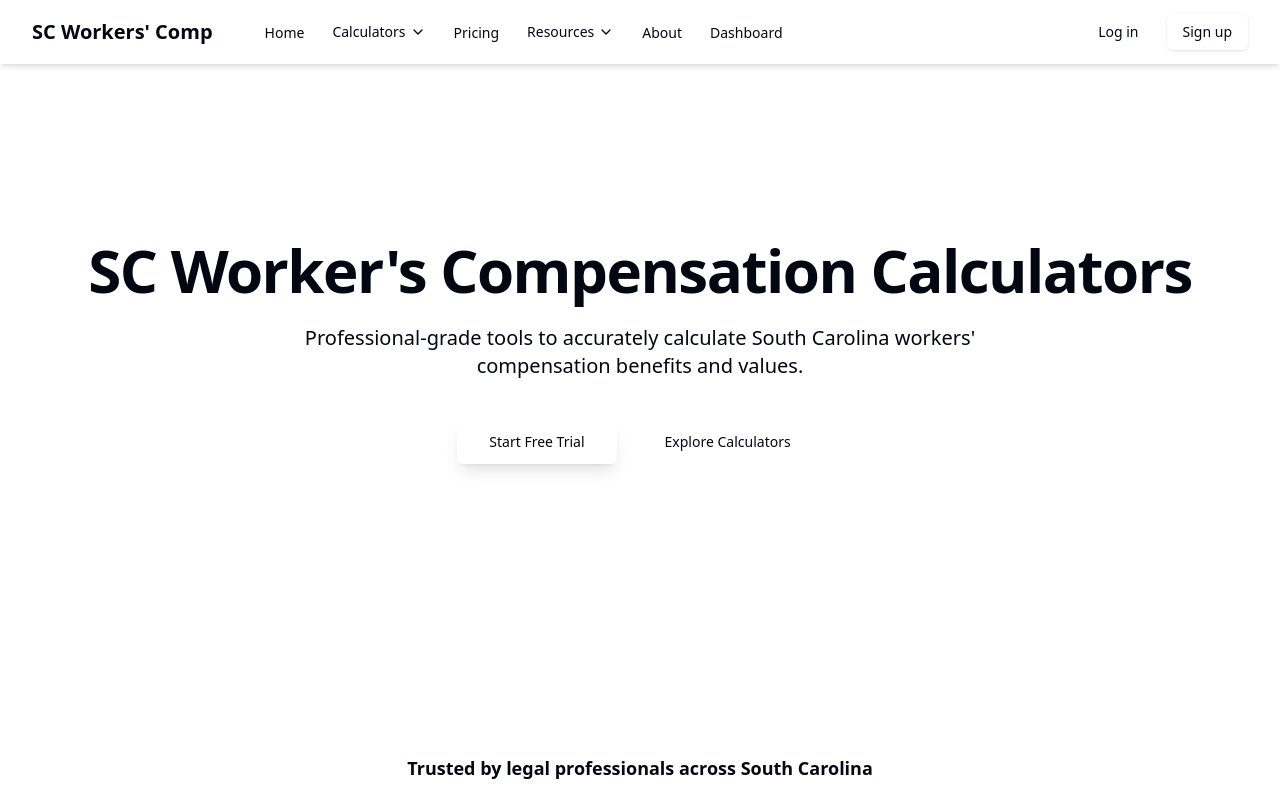
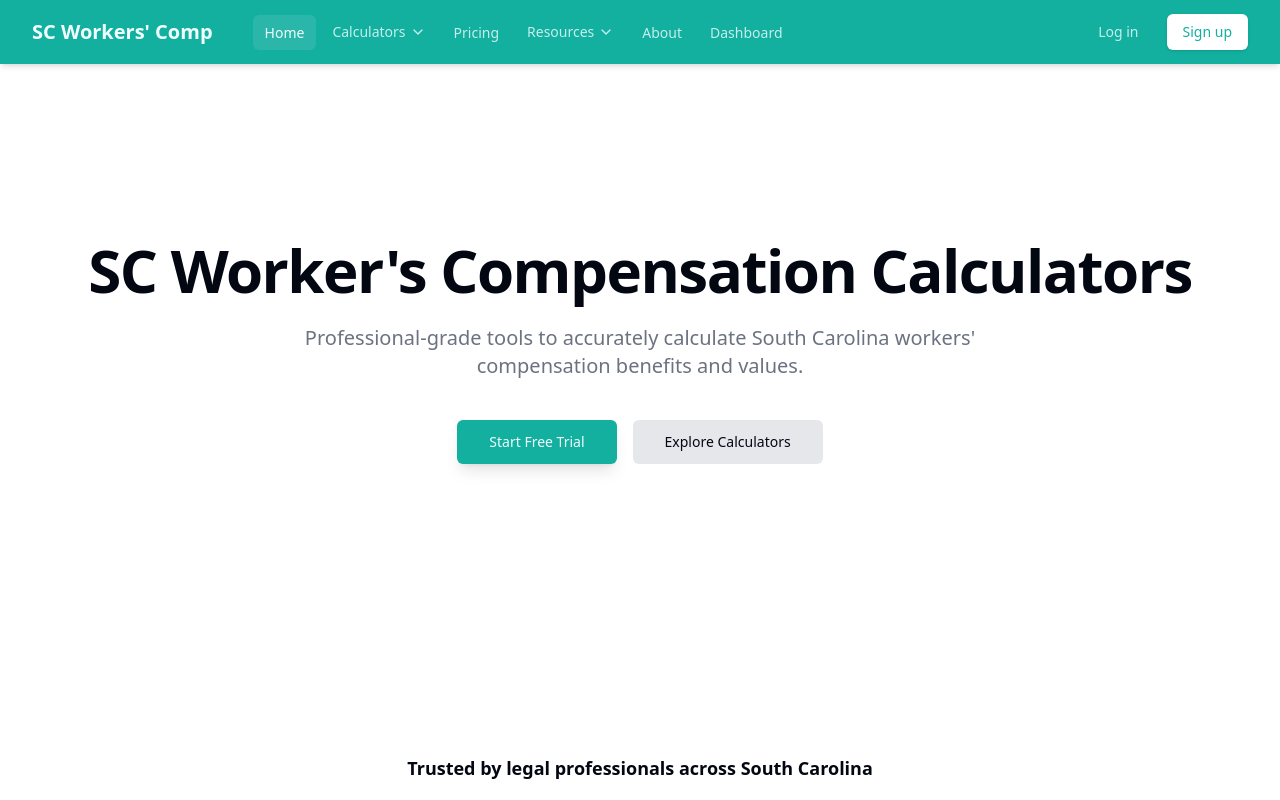
Before and after one commit to scottspivey/nextCompApp, a Next.js app in the folder next-comp-app/: page / in a window 1280 px wide. Shown: the top 800 px of the page. Built offline with nearby package versions, Linux system fonts and the light colour scheme.

Commit message:
Changes to be committed: 	modified:   next-comp-app/app/Components/Footer.tsx 	modified:   next-comp-app/app/layout.tsx 	modified:   next-comp-app/app/styles/globals.css 	modified:   next-comp-app/tailwind.config.ts

```diff
--- a/next-comp-app/app/Components/Footer.tsx
+++ b/next-comp-app/app/Components/Footer.tsx
@@ -176,7 +176,7 @@ export default function Footer() {
                     <FormControl>
                       <Input
                         type="email"
-                        placeholder="Your email address"
+                        placeholder="youraddress@email.com"
                         className="bg-background/5 border-border text-background placeholder:text-muted" // Input styling for dark bg
                         disabled={isSubmitting}
                         aria-label="Email address for newsletter"
--- a/next-comp-app/app/layout.tsx
+++ b/next-comp-app/app/layout.tsx
@@ -1,9 +1,10 @@
 // app/layout.tsx
+import "@/app/styles/globals.css";
 import { Metadata } from "next";
 import Navbar from "@/app/Components/Navbar";
 import Footer from "@/app/Components/Footer";
 import { Toaster } from "@/app/Components/ui/toaster";
-import "@/app/styles/globals.css"; // Keep this import
+
 import { ThemeProvider } from "@/app/Components/providers/theme-provider"; // Import the ThemeProvider
 // Import your font if needed
 // import { Inter } from "next/font/google";
--- a/next-comp-app/app/styles/globals.css
+++ b/next-comp-app/app/styles/globals.css
@@ -1,99 +1,96 @@
 /* app/styles/globals.css */
 
-/* Import Tailwind v4 styles - MUST be at the top */
 @import "tailwindcss";
 
-/* Define CSS Variables for Theming */
 @layer base {
-  /* Light Mode - Teal & Gray - REPLACE WITH YOUR VALUES */
-  :root {
-    --background: 0 0% 100%; /* White */
-    --foreground: 224 71.4% 4.1%; /* Dark Slate Gray */
-    --card: 0 0% 100%;
-    --card-foreground: 224 71.4% 4.1%;
-    --popover: 0 0% 100%;
-    --popover-foreground: 224 71.4% 4.1%;
-    /* --- Replace these with your actual theme colors --- */
-    --primary: 173.5 80.1% 38.2%; /* EXAMPLE: Your Teal */
-    --primary-foreground: 180 100% 97%; /* EXAMPLE: Your Light Cyan/White */
-    --secondary: 220 13% 91%; /* EXAMPLE: Your Light Gray */
-    --secondary-foreground: 224 71.4% 4.1%; /* EXAMPLE */
-    --muted: 220 13% 91%; /* EXAMPLE */
-    --muted-foreground: 220 8.9% 46.1%; /* EXAMPLE: Medium Gray */
-    --accent: 220 13% 91%; /* EXAMPLE */
-    --accent-foreground: 224 71.4% 4.1%; /* EXAMPLE */
-    --destructive: 0 84.2% 60.2%; /* EXAMPLE: Red */
-    --destructive-foreground: 210 20% 98%; /* EXAMPLE */
-    --border: 220 13% 91%; /* EXAMPLE */
-    --input: 220 13% 91%; /* EXAMPLE */
-    --ring: 173.5 80.1% 38.2%; /* EXAMPLE: Your Teal Focus Ring */
-    /* --- End Replace --- */
-    --radius: 0.5rem; /* Keep your radius */
-    /* Chart colors - check if these are correct */
-    --chart-1: 12 76% 61%;
-    --chart-2: 173 58% 39%;
-    --chart-3: 197 37% 24%;
-    --chart-4: 43 74% 66%;
-    --chart-5: 27 87% 67%;
+  @theme {
+    --color-background: hsl(0,0%,100%);
+    --color-foreground: hsl(224,71.4%,4.1%);
+    --color-card: hsl(0,0%,100%);
+    --color-card-foreground: hsl(224,71.4%,4.1%);
+    --color-popover: hsl(0,0%,100%);
+    --color-popover-foreground: 224 71.4% 4.1%;
+    --color-primary: hsl(173.5,80.1%,38.2%);
+    --color-primary-foreground: hsl(180,100%,97%);
+    --color-secondary: hsl(220,13%,91%);
+    --color-secondary-foreground: hsl(224,71.4%,4.1%);
+    --color-muted: hsl(220,13%,91%);
+    --color-muted-foreground: hsl(220,8.9%,46.1%);
+    --color-accent: hsl(220,13%,91%);
+    --color-accent-foreground: hsl(224,71.4%,4.1%);
+    --color-destructive: hsl(0,84.2%,60.2%);
+    --color-destructive-foreground: hsl(210,20%,98%);
+    --color-border: hsl(220,13%,91%);
+    --color-input: hsl(220,13%,91%);
+    --color-ring: hsl(173.5,80.1%,38.2%);
+    --color-chart-1: hsl(12,76%,61%);
+    --color-chart-2: hsl(173,58%,39%);
+    --color-chart-3: hsl(197,37%,24%);
+    --color-chart-4: hsl(43,74%,66%);
+    --color-chart-5: hsl(27,87%,67%);
+    --radius: 0.5rem;
+
   }
 
-  /* Dark Mode - Teal & Gray - REPLACE WITH YOUR VALUES */
+  /* Dark Mode - Teal & Gray */
   .dark {
-    --background: 224 71.4% 4.1%; /* EXAMPLE: Dark Slate Gray */
-    --foreground: 210 20% 98%; /* EXAMPLE: Almost White */
+    --background: 224 71.4% 4.1%; /* Dark Slate Gray */
+    --foreground: 210 20% 98%; /* Almost White */
     --card: 224 71.4% 4.1%;
     --card-foreground: 210 20% 98%;
     --popover: 224 71.4% 4.1%;
     --popover-foreground: 210 20% 98%;
-     /* --- Replace these with your actual theme colors --- */
-    --primary: 174.6 73.3% 46.5%; /* EXAMPLE: Your Brighter Teal */
-    --primary-foreground: 224 71.4% 4.1%; /* EXAMPLE: Dark Slate for contrast */
-    --secondary: 215 27.9% 16.9%; /* EXAMPLE: Darker Gray */
-    --secondary-foreground: 210 20% 98%; /* EXAMPLE */
-    --muted: 215 27.9% 16.9%; /* EXAMPLE */
-    --muted-foreground: 217.9 10.6% 64.9%; /* EXAMPLE: Lighter Gray */
-    --accent: 215 27.9% 16.9%; /* EXAMPLE */
-    --accent-foreground: 210 20% 98%; /* EXAMPLE */
-    --destructive: 0 62.8% 30.6%; /* EXAMPLE: Darker Red */
-    --destructive-foreground: 210 20% 98%; /* EXAMPLE */
-    --border: 215 27.9% 16.9%; /* EXAMPLE */
-    --input: 215 27.9% 16.9%; /* EXAMPLE */
-    --ring: 174.6 73.3% 46.5%; /* EXAMPLE: Your Brighter Teal Focus Ring */
-    /* --- End Replace --- */
-    /* Chart colors - check if these are correct for dark mode */
-    --chart-1: 220 70% 50%;
-    --chart-2: 160 60% 45%;
-    --chart-3: 30 80% 55%;
-    --chart-4: 280 65% 60%;
-    --chart-5: 340 75% 55%;
+    --primary: 174.6 73.3% 46.5%; /* Brighter Teal */
+    --primary-foreground: 180 100% 97%;
+    --secondary: 215 27.9% 16.9%; /* Darker Gray */
+    --secondary-foreground: 210 20% 98%;
+    --muted: 215 27.9% 16.9%;
+    --muted-foreground: 217.5 16.7% 61%; /* Lighter Gray */
+    --accent: 215 27.9% 16.9%;
+    --accent-foreground: 210 20% 98%;
+    --destructive: 0 62.8% 30.6%; /* Darker Red */
+    --destructive-foreground: 210 20% 98%;
+    --border: 215 27.9% 16.9%;
+    --input: 215 27.9% 16.9%;
+    --ring: 174.6 73.3% 46.5%; /* Brighter Teal Focus Ring */
   }
 
-  /* Apply base body styles using direct CSS variables */
+  /* --- NEW: Apply caret color --- */
+  input,
+  textarea {
+    @apply caret-primary; /* Sets caret color to --primary */
+  }
+  /* Ensure caret color applies in dark mode too if needed */
+  .dark input,
+  .dark textarea {
+     @apply caret-primary;
+  }
+}
+
+/* Apply base body styles */
+@layer base {
+  * {
+    @apply border-border;
+  }
   body {
-    background-color: hsl(var(--background));
-    color: hsl(var(--foreground));
+    @apply bg-background text-foreground;
     -webkit-font-smoothing: antialiased;
     -moz-osx-font-smoothing: grayscale;
   }
+}
 
-} /* End of @layer base */
-
-
-/* --- Custom Selection Styles --- */
-/* Apply outside @layer base */
+/* --- NEW: Custom Selection Styles --- */
 ::selection {
-  background-color: hsl(var(--primary));
-  color: hsl(var(--primary-foreground));
+  @apply bg-primary text-primary-foreground;
 }
 ::-moz-selection { /* Firefox prefix */
-  background-color: hsl(var(--primary));
-  color: hsl(var(--primary-foreground));
+  @apply bg-primary text-primary-foreground;
 }
 /* --- End Custom Selection Styles --- */
 
-
 /* Custom overrides for react-day-picker (Calendar) */
-/* Apply outside of @layer base */
+/* Apply outside of @layer base to ensure higher specificity */
+/* Make sure these rules are near the END of your globals.css */
 
 /* Selected day(s) background and text */
 .rdp-day_selected,
@@ -105,16 +102,18 @@
 
 /* Style for "today" */
 .rdp-day_today:not(.rdp-day_outside) {
-    font-weight: bold;
-    background-color: transparent !important;
-    color: hsl(var(--primary)) !important;
-    border: 1px solid hsl(var(--primary)) !important;
+   font-weight: bold;
+   background-color: transparent !important; /* Ensure no background */
+   color: hsl(var(--primary)) !important; /* Use primary color for text */
+   border: 1px solid hsl(var(--primary)) !important; /* Use primary color for border */
 }
+/* Ensure 'today' text color is correct in dark mode (already handled by variable, but keep border override) */
 .dark .rdp-day_today:not(.rdp-day_outside) {
+    /* color: hsl(var(--primary)) !important; */ /* Color should inherit from variable */
     border-color: hsl(var(--primary)) !important;
 }
 
-/* Style range selection */
+/* Optional: Style range selection */
 .rdp-day_range_middle {
     background-color: hsl(var(--accent)) !important;
     color: hsl(var(--accent-foreground)) !important;
--- a/next-comp-app/tailwind.config.ts
+++ b/next-comp-app/tailwind.config.ts
@@ -1,16 +1,13 @@
 // tailwind.config.ts
 import type { Config } from "tailwindcss"
-// Remove v3 plugin imports if they were here
-// import tailwindcssAnimate from "tailwindcss-animate"
-// import typography from "@tailwindcss/typography"
 
 const config = {
   darkMode: ["class", "dark"],
   content: [
     "./app/**/*.{js,ts,jsx,tsx,mdx}",
     "./app/Components/**/*.{js,ts,jsx,tsx,mdx}",
+    "./components/**/*.{js,ts,jsx,tsx,mdx}",
   ],
-  prefix: "",
   theme: {
     container: {
       center: true,
@@ -20,7 +17,6 @@ const config = {
       },
     },
     extend: {
-      // Your color definitions using CSS variables should still work
       colors: {
         border: "hsl(var(--border))",
         input: "hsl(var(--input))",
@@ -56,15 +52,12 @@ const config = {
           foreground: "hsl(var(--card-foreground))",
         },
       },
-      // Keep caretColor (using direct value for now)
-      caretColor: {
-        primary: '#E11D48',
-      },
       borderRadius: {
         lg: "var(--radius)",
         md: "calc(var(--radius) - 2px)",
         sm: "calc(var(--radius) - 4px)",
       },
+      // Need to add keyframes that your components are using
       keyframes: {
         "accordion-down": {
           from: { height: "0" },
@@ -74,20 +67,30 @@ const config = {
           from: { height: "var(--radix-accordion-content-height)" },
           to: { height: "0" },
         },
+        "fade-in": {
+          from: { opacity: "0" },
+          to: { opacity: "1" },
+        },
+        "slide-in-from-top-10": {
+          from: { transform: "translateY(-10%)" },
+          to: { transform: "translateY(0)" },
+        },
+        "zoom-in-95": {
+          from: { transform: "scale(0.95)" },
+          to: { transform: "scale(1)" },
+        },
       },
       animation: {
         "accordion-down": "accordion-down 0.2s ease-out",
         "accordion-up": "accordion-up 0.2s ease-out",
+        "fade-in": "fade-in 0.5s ease-out",
+        "slide-in-from-top-10": "slide-in-from-top-10 0.5s ease-out",
+        "zoom-in-95": "zoom-in-95 0.5s ease-out",
+        "in": "fade-in 0.5s ease-out",
       },
     },
   },
-  // Ensure plugins array is empty or contains only v4 compatible plugins
-  plugins: [
-    // Remove v3 plugins for now
-    // tailwindcssAnimate,
-    // typography,
-  ],
-
+  plugins: [],
 } satisfies Config
 
 export default config
```
